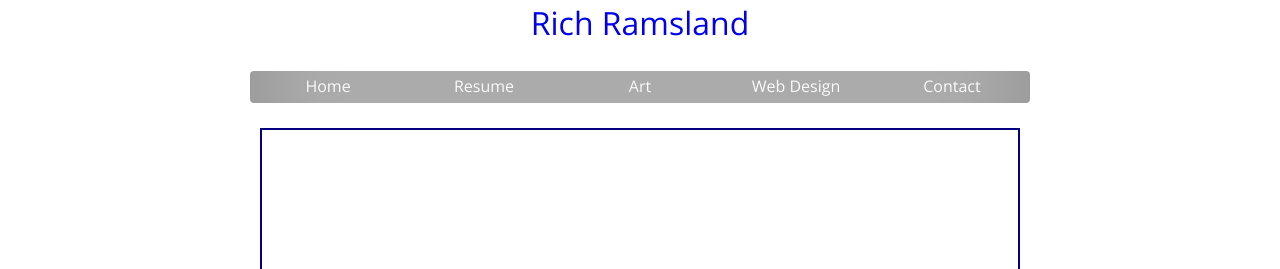
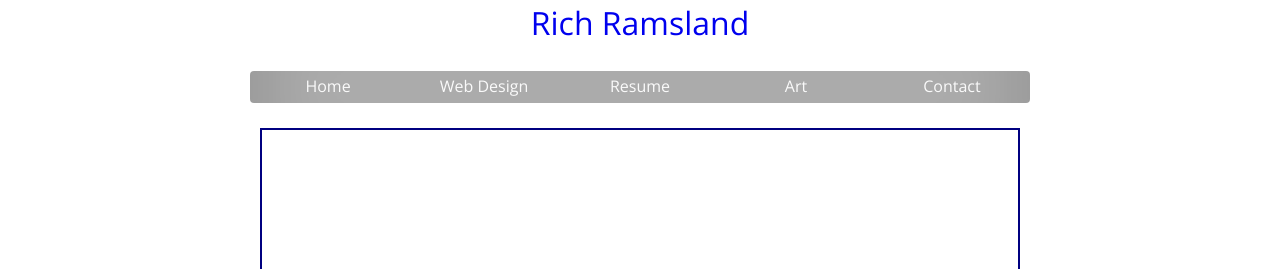
Before and after one commit to RRamsland/rramsland.github.io, a Jekyll site: the page built from index.html, in a window 1280 px wide. Shown: the top 269 px of the page. Built offline with Jekyll 4.4.1, drawn with Linux system fonts in a browser that asks for light colours; nearby versions of some CDN libraries; library files that are not in the unit come from our copies.

Commit message:
Reordered Nav Elements

```diff
--- a/_includes/header.html
+++ b/_includes/header.html
@@ -7,9 +7,9 @@
         <nav class="navbar" role="navigation">
             <ul class="header-nav">
                 <li><a class="nav-link" href="{{ site.url}}/index">Home</a></li>
+                <li><a class="nav-link" href="{{ site.url}}/webDesign">Web Design</a></li>
                 <li><a class="nav-link" href="{{ site.url}}/resume">Resume</a></li>
                 <li><a class="nav-link" href="{{ site.url}}/art">Art</a></li>
-                <li><a class="nav-link" href="{{ site.url}}/webDesign">Web Design</a></li>
                 <li><a class="nav-link" href="{{ site.url}}/contact">Contact</a></li>
             </ul>
         </nav>
```
